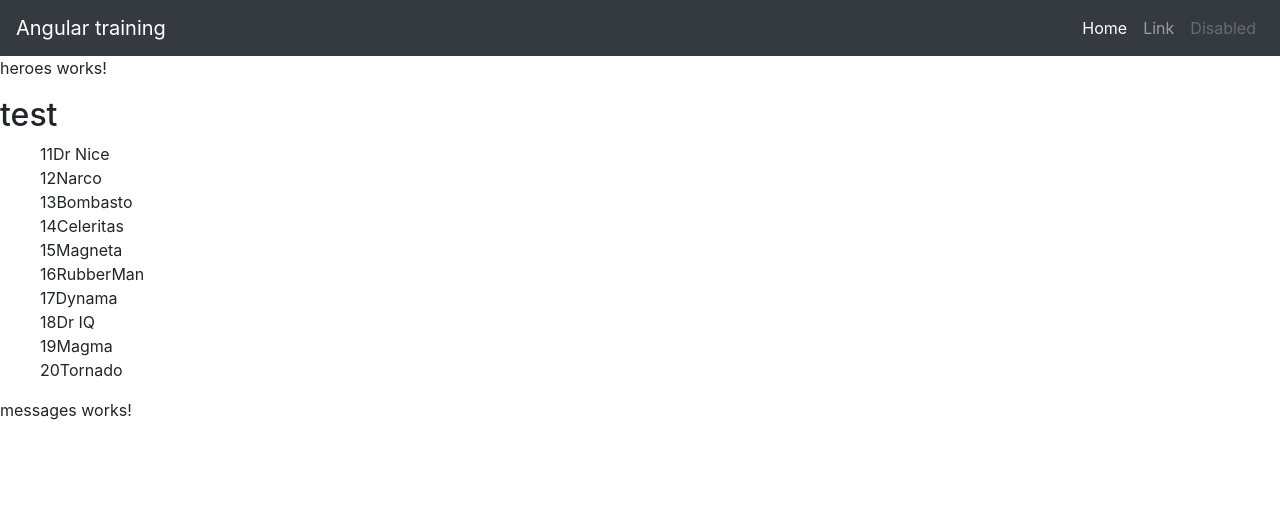
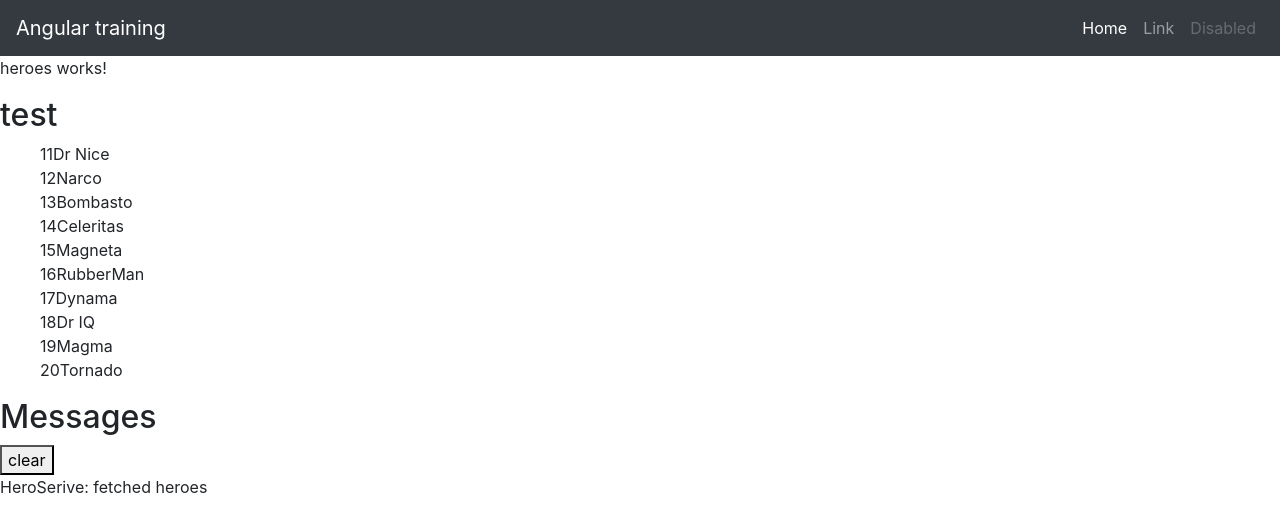
Before and after one commit to kargeb/angular-training, an Angular app: page /heroes in a window 1280 px wide. Shown: the top 532 px of the page. Built offline with nearby package versions, Linux system fonts and the light colour scheme.

Commit message:
message service show fetch messages

```diff
--- a/src/app/heroes/hero.service.ts
+++ b/src/app/heroes/hero.service.ts
@@ -1,7 +1,9 @@
 import { Injectable } from '@angular/core';
 import { Observable, of } from 'rxjs';
+import { MessageService } from '../message.service';
 import { Hero } from './hero';
 import { HEROES } from './mock-heroes';
+
 
 @Injectable({
   providedIn: 'root',
@@ -14,8 +16,9 @@
   // }
   getHeroes(): Observable<Hero[]> {
     const heroes = of(HEROES);
+    this.messageService.add("HeroSerive: fetched heroes")
     return heroes;
   }
 
-  constructor() {}
+  constructor(private messageService: MessageService) {}
 }
--- a/src/app/heroes/heroes/heroes.component.html
+++ b/src/app/heroes/heroes/heroes.component.html
@@ -2,11 +2,7 @@
 <h2>test</h2>
 
 <ul>
-  <li
-    *ngFor="let hero of heroes"
-    (click)="onSelect(hero)"
-    [class.selected]="hero === selectedHero"
-  >
+  <li *ngFor="let hero of heroes" (click)="onSelect(hero)" [class.selected]="hero === selectedHero">
     <span>{{ hero.id }}</span> <span>{{ hero.name }}</span>
   </li>
 </ul>
--- a/src/app/messages/messages.component.html
+++ b/src/app/messages/messages.component.html
@@ -1 +1,8 @@
-<p>messages works!</p>
+<div *ngIf="messageService.messages.length">
+
+    <h2>Messages</h2>
+    <button class="clear"
+            (click)="messageService.clear()">clear</button>
+    <div *ngFor='let message of messageService.messages'> {{message}} </div>
+
+  </div>
--- a/src/app/messages/messages.component.ts
+++ b/src/app/messages/messages.component.ts
@@ -1,4 +1,6 @@
 import { Component, OnInit } from '@angular/core';
+import { MessageService } from '../message.service';
+
 
 @Component({
   selector: 'app-messages',
@@ -7,7 +9,7 @@
 })
 export class MessagesComponent implements OnInit {
 
-  constructor() { }
+  constructor(public messageService: MessageService) { }
 
   ngOnInit(): void {
   }
```
